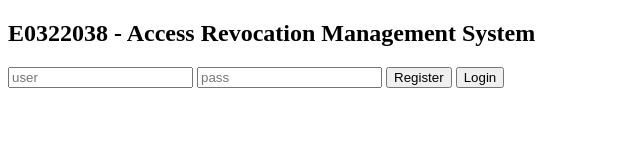
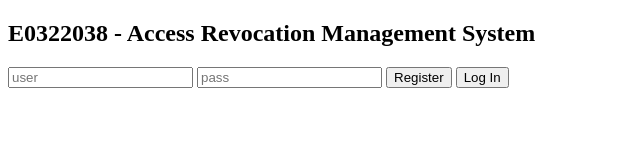
Before and after one commit to alisjos18/Access-Revocation-MgmtSys, a website: page index.html in a window 1280 px wide. Shown: the full height of the page, 0-640 px from the left. Drawn offline with Linux system fonts and the light colour scheme.

Commit message:
clean up code

```diff
--- a/index.html
+++ b/index.html
@@ -6,7 +6,7 @@
     <input id="u" placeholder="user">
     <input id="p" placeholder="pass">
     <button onclick="go('/auth/register')">Register</button>
-    <button onclick="go('/auth/login')">Login</button>
+    <button onclick="go('/auth/login')">Log In</button>
 
     <div id="out" style="margin-top:20px; font-family:monospace"></div>
 
@@ -51,4 +51,5 @@
         }
     </script>
 </body>
+
 </html>
```
